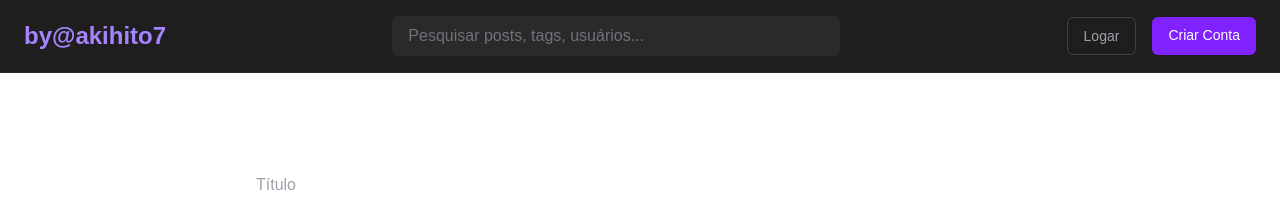
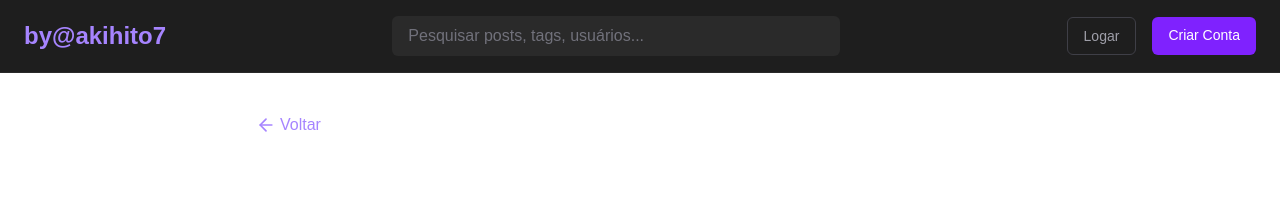
Before and after one commit to Akihito7/front-forum, a Next.js app: page /post/create in a window 1280 px wide. Shown: the top 199 px of the page. Built offline with nearby package versions, Linux system fonts and the light colour scheme; no server answers.

Commit message:
feat : added back button

```diff
--- a/src/app/(auth)/post/[id]/page.tsx
+++ b/src/app/(auth)/post/[id]/page.tsx
@@ -1,5 +1,6 @@
 import { getPostById } from "@/api/get-post-by-id";
 import { AnswerForm } from "@/components/post/answer-form";
+import { BackButton } from "@/components/post/back-button";
 import { ButtonAddLike } from "@/components/post/button-add-like";
 import { CommentList } from "@/components/post/comment-list";
 import { PostActions } from "@/components/post/post-actions";
@@ -22,6 +23,8 @@ export default async function PostPage({ params }: any) {
 
   return (
     <div className="max-w-[900px] mx-auto px-4 py-8 space-y-10">
+      <BackButton />
+
       {!post && <PostSkeleton />}
 
       {post && (
--- a/src/app/(auth)/post/create/page.tsx
+++ b/src/app/(auth)/post/create/page.tsx
@@ -8,6 +8,7 @@ import { useMutation } from "@tanstack/react-query";
 import { createPost } from "@/api/create-post";
 import { toast } from "sonner";
 import { useRouter } from "next/navigation";
+import { BackButton } from "@/components/post/back-button";
 
 const createPostSchema = z.object({
   title: z.string().min(8, "O título deve ter no mínimo 8 caracteres"),
@@ -72,7 +73,8 @@ export default function CreatePostPage() {
   }
 
   return (
-    <div className="max-w-[800px] mx-auto px-4 py-10">
+    <div className="max-w-[800px] mx-auto px-4 py-10 space-y-10">
+      <BackButton />
       <h1 className="text-3xl font-bold text-white mb-6">Criar novo post</h1>
 
       <form onSubmit={handleSubmit(handleCreatePost)} className="space-y-6">
--- a/src/app/(auth)/post/edit/[id]/page.tsx
+++ b/src/app/(auth)/post/edit/[id]/page.tsx
@@ -2,6 +2,7 @@
 
 import { PostSkeleton } from "@/components/post/post-skeleton";
 import { usePost } from "../hooks/use-post";
+import { BackButton } from "@/components/post/back-button";
 
 export default function EditPostPage() {
   const {
@@ -19,7 +20,8 @@ export default function EditPostPage() {
   } = usePost();
 
   return (
-    <div className="max-w-[800px] mx-auto px-4 py-10">
+    <div className="max-w-[800px] mx-auto px-4 py-10 space-y-10">
+      <BackButton />
       {postIsLoading && <PostSkeleton />}
 
       {!postIsLoading && (
--- a/src/components/home/card-tip-weekly.tsx
+++ b/src/components/home/card-tip-weekly.tsx
@@ -1,9 +1,9 @@
 import { useFeed } from "@/app/(home)/hooks/use-feed";
 
 export function CardTipWeekly() {
-  const { tip } = useFeed();
+  const { tip, tipIsLoading } = useFeed();
 
-  if (!tip) {
+  if (!tip || tipIsLoading) {
     return (
       <div className="bg-[#1e1e1e] border border-[#2a2a2a] rounded-2xl p-6 shadow-lg animate-pulse">
         <div className="flex items-center justify-between mb-4">
@@ -23,6 +23,7 @@ export function CardTipWeekly() {
       </div>
     );
   }
+
   return (
     <div className="bg-[#1e1e1e] border border-[#2a2a2a] rounded-2xl p-6 shadow-lg transition hover:shadow-xl hover:border-violet-500 duration-200">
       <div className="flex items-center justify-between mb-4">
--- a/src/components/home/list-post.tsx
+++ b/src/components/home/list-post.tsx
@@ -85,11 +85,9 @@ function CardPost({
   return (
     <div className="bg-[#1e1e1e] border border-[#2a2a2a] rounded-xl p-6 shadow-md hover:shadow-lg transition">
       <div className="flex items-center gap-3 mb-4 text-zinc-400 text-sm">
-        <img
-          src="https://i.pravatar.cc/40"
-          alt="Avatar"
-          className="w-8 h-8 rounded-full"
-        />
+        <div className="w-10 h-10 rounded-full bg-violet-700 flex items-center justify-center text-white text-base font-semibold uppercase">
+          {authorName[0]}
+        </div>
         <a href={`profile/${authorName}`}>
           <span className="font-medium text-zinc-200">@{authorName}</span>
         </a>
--- /dev/null
+++ b/src/components/post/back-button.tsx
@@ -0,0 +1,20 @@
+"use client";
+
+import { useRouter } from "next/navigation";
+import { ArrowLeft } from "lucide-react";
+
+export function BackButton() {
+  const router = useRouter();
+
+  return (
+    <button
+      onClick={() => router.back()}
+      className="flex items-center gap-1 text-violet-400 hover:text-violet-300 transition cursor-pointer"
+      aria-label="Voltar"
+      type="button"
+    >
+      <ArrowLeft className="w-5 h-5" />
+      Voltar
+    </button>
+  );
+}
```
